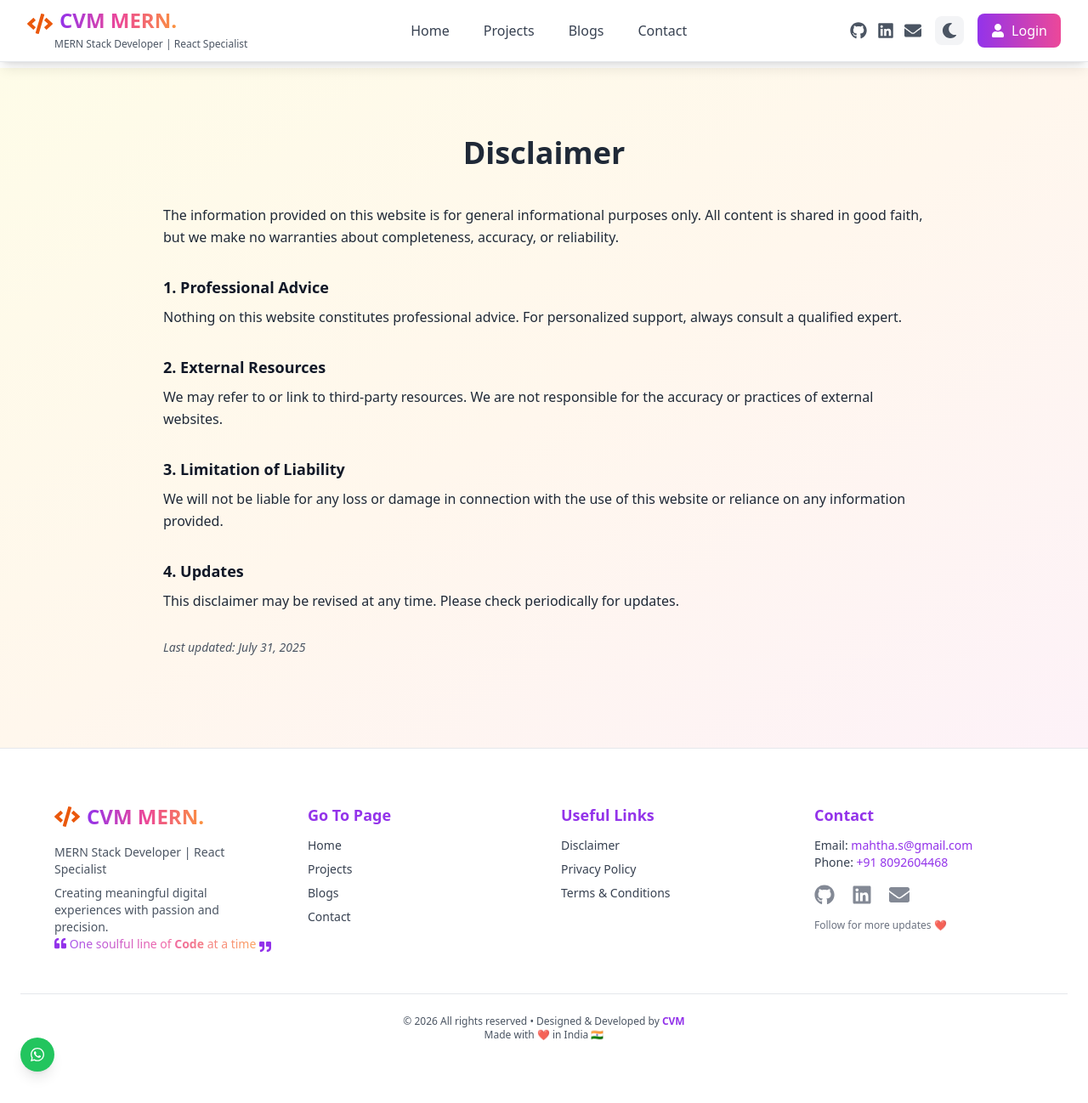
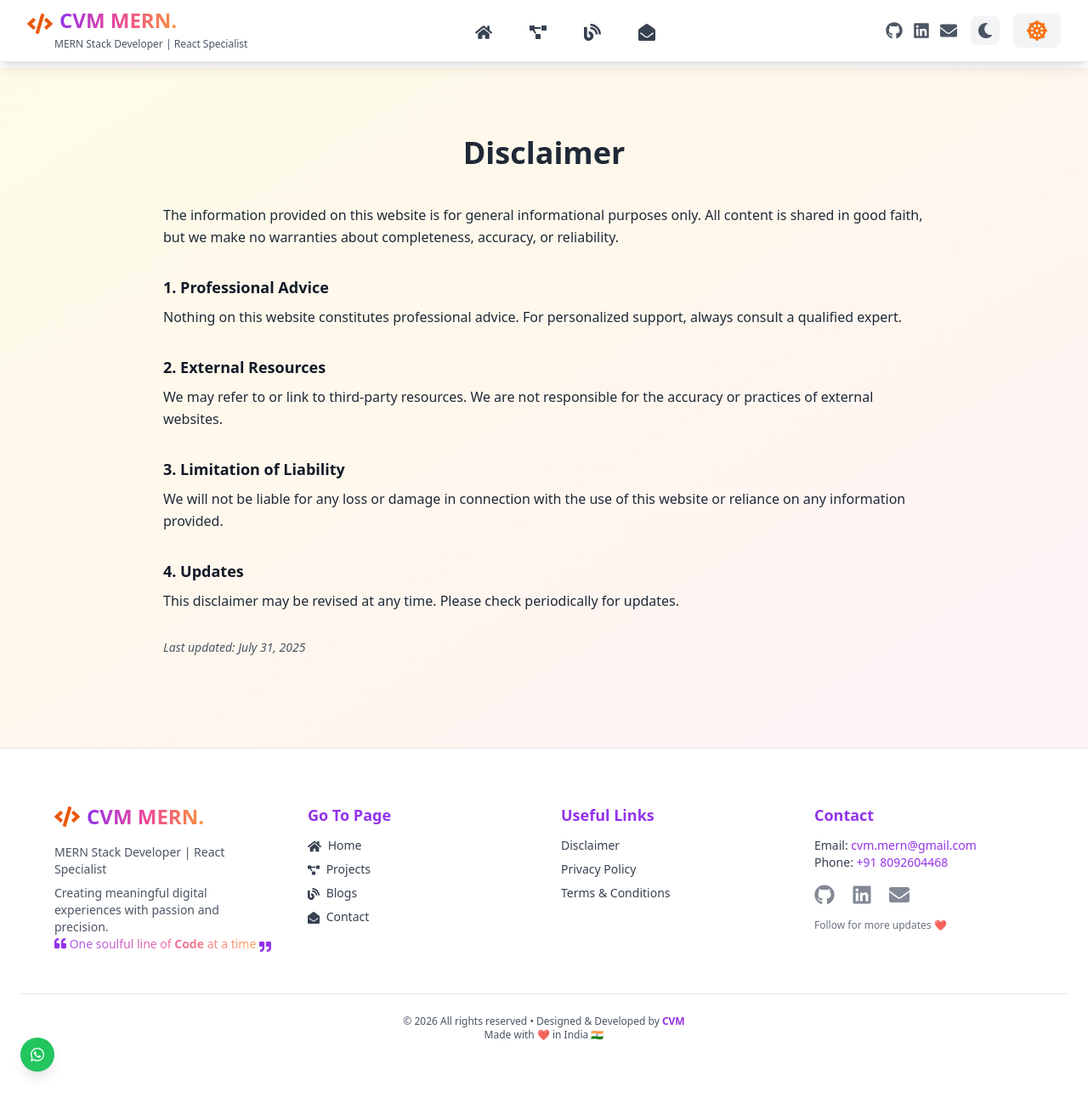
Before and after one commit to Cvm0007/CVM-MERN, a React (Vite) app: page /disclaimer in a window 1280 px wide. Shown: the whole page at 85% size. Built offline with nearby package versions, Linux system fonts and the light colour scheme.

Commit message:
14: Nav and Footer - Icon + Fix minor fix..

```diff
--- a/src/layouts/Footer.jsx
+++ b/src/layouts/Footer.jsx
@@ -1,5 +1,5 @@
 import React from "react";
-import { FaGithub, FaLinkedin, FaEnvelope, FaCode, FaQuoteRight, FaQuoteLeft } from "react-icons/fa";
+import { FaGithub, FaLinkedin, FaEnvelope, FaCode, FaQuoteRight, FaQuoteLeft, FaHome,FaProjectDiagram, FaBlog, FaEnvelopeOpen } from "react-icons/fa";
 import { Link } from "react-router-dom";
 import { motion } from "framer-motion";
 import GoToTop from "../components/GoToTop";
@@ -61,10 +61,10 @@ const Footer = () => {
         >
           <h4 className="text-lg font-semibold text-purple-600 dark:text-purple-400 mb-3">Go To Page</h4>
           <ul className="space-y-2 ">
-            <li><Link to="/" className="hover:text-purple-600 dark:hover:text-purple-400 transition">Home</Link></li>
-            <li><Link to="/projects" className="hover:text-purple-600 dark:hover:text-purple-400 transition">Projects</Link></li>
-            <li><Link to="/blog" className="hover:text-purple-600 dark:hover:text-purple-400 transition">Blogs</Link></li>
-            <li><Link to="/contact" className="hover:text-purple-600 dark:hover:text-purple-400 transition">Contact</Link></li>
+            <li><Link to="/" className="hover:text-purple-600 dark:hover:text-purple-400 transition"><FaHome size={16} className="inline mr-1" /> Home</Link></li>
+            <li><Link to="/projects" className="hover:text-purple-600 dark:hover:text-purple-400 transition"><FaProjectDiagram size={14} className="inline mr-1" /> Projects</Link></li>
+            <li><Link to="/blog" className="hover:text-purple-600 dark:hover:text-purple-400 transition"><FaBlog size={14} className="inline mr-1" /> Blogs</Link></li>
+            <li><Link to="/contact" className="hover:text-purple-600 dark:hover:text-purple-400 transition"><FaEnvelopeOpen size={14} className="inline mr-1" /> Contact</Link></li>
           </ul>
         </motion.div>
 
@@ -92,7 +92,7 @@ const Footer = () => {
         >
           <h4 className="text-lg font-semibold text-purple-600 dark:text-purple-400 mb-3">Contact</h4>
           <p>
-            Email: <a href="mailto:mahtha.s@gmail.com" className="text-purple-600 dark:text-purple-400 hover:underline">mahtha.s@gmail.com</a>
+            Email: <a href="mailto:cvm.mern@gmail.com" className="text-purple-600 dark:text-purple-400 hover:underline">cvm.mern@gmail.com</a>
           </p>
           <p>
             Phone: <a href="tel:+919876543210" className="text-purple-600 dark:text-purple-400 hover:underline">+91 8092604468</a>
@@ -113,7 +113,7 @@ const Footer = () => {
               <FaLinkedin />
             </a>
             <a
-              href="mailto:mahtha.s@gmail.com"
+              href="mailto:cvm.mern@gmail.com"
               className="text-gray-500 hover:text-red-700 transition-all duration-300 hover:scale-110 animate-pulse"
             >
               <FaEnvelope />
--- a/src/layouts/Navbar.jsx
+++ b/src/layouts/Navbar.jsx
@@ -11,7 +11,12 @@ import {
   FaLinkedin,
   FaEnvelope,
   FaBars,
-  FaTimes
+  FaTimes,
+  FaHome,
+  FaProjectDiagram,
+  FaBlog,
+  FaEnvelopeOpen,
+  FaDharmachakra
 } from "react-icons/fa";
 import { useTheme } from "../contexts/ThemeContext";
 import { useAuth } from "../contexts/AuthContext";
@@ -111,25 +116,25 @@ const Navbar = () => {
         </div>
 
         {/* Desktop Menu - Enhanced with better spacing */}
-        <ul className="hidden md:flex items-center space-x-1 lg:space-x-2">
+        <ul className="hidden md:flex items-center space-x-1 lg:space-x-2 ">
           <li>
             <NavLink to="/" className={linkClasses}>
-              Home
+              <FaHome size={20} className="inline mr-1 hover:scale-110 transition-all duration-300" />
             </NavLink>
           </li>
           <li>
             <NavLink to="/projects" className={linkClasses}>
-              Projects
+              <FaProjectDiagram size={20} className="inline mr-1 hover:scale-110 transition-all duration-300" />
             </NavLink>
           </li>
           <li>
             <NavLink to="/blog" className={linkClasses}>
-              Blogs
+              <FaBlog size={20} className="inline mr-1 hover:scale-110 transition-all duration-300" />
             </NavLink>
           </li>
           <li>
             <NavLink to="/contact" className={linkClasses}>
-              Contact
+              <FaEnvelopeOpen size={20} className="inline mr-1 hover:scale-110 transition-all duration-300" />
             </NavLink>
           </li>
         </ul>
@@ -159,7 +164,7 @@ const Navbar = () => {
               <FaLinkedin size={20} />
             </motion.a>
             <motion.a
-              href="mailto:mahtha.s@gmail.com"
+              href="mailto:cvm.mern@gmail.com"
               className="text-gray-600 dark:text-gray-400 hover:text-red-600 dark:hover:text-red-400 transition-colors"
               whileHover={{ scale: 1.2, rotate: 5 }}
               whileTap={{ scale: 0.9 }}
@@ -231,12 +236,12 @@ const Navbar = () => {
           ) : (
             <motion.button
               onClick={handleLogin}
-              className="flex items-center space-x-2 px-3 sm:px-4 py-2 bg-gradient-to-r from-purple-600 to-pink-500 text-white rounded-lg hover:from-purple-700 hover:to-pink-600 transition-all duration-300"
-              whileHover={{ scale: 1.05 }}
+              className="flex items-center space-x-2 px-3 sm:px-4 py-2 text-orange-400 rounded-lg transition-all duration-300 bg-gray-100 dark:bg-gray-800 text-orange-500 dark:text-orange-400 hover:bg-gray-200 dark:hover:bg-gray-700"
+              whileHover={{ scale: 1.05, rotate: -10 }}
               whileTap={{ scale: 0.95 }}
             >
-              <FaUser size={16} />
-              <span className="hidden sm:block">Login</span>
+              {/* <FaUser size={16} /> */}
+              <FaDharmachakra size={24} />
             </motion.button>
           )}
 
```
